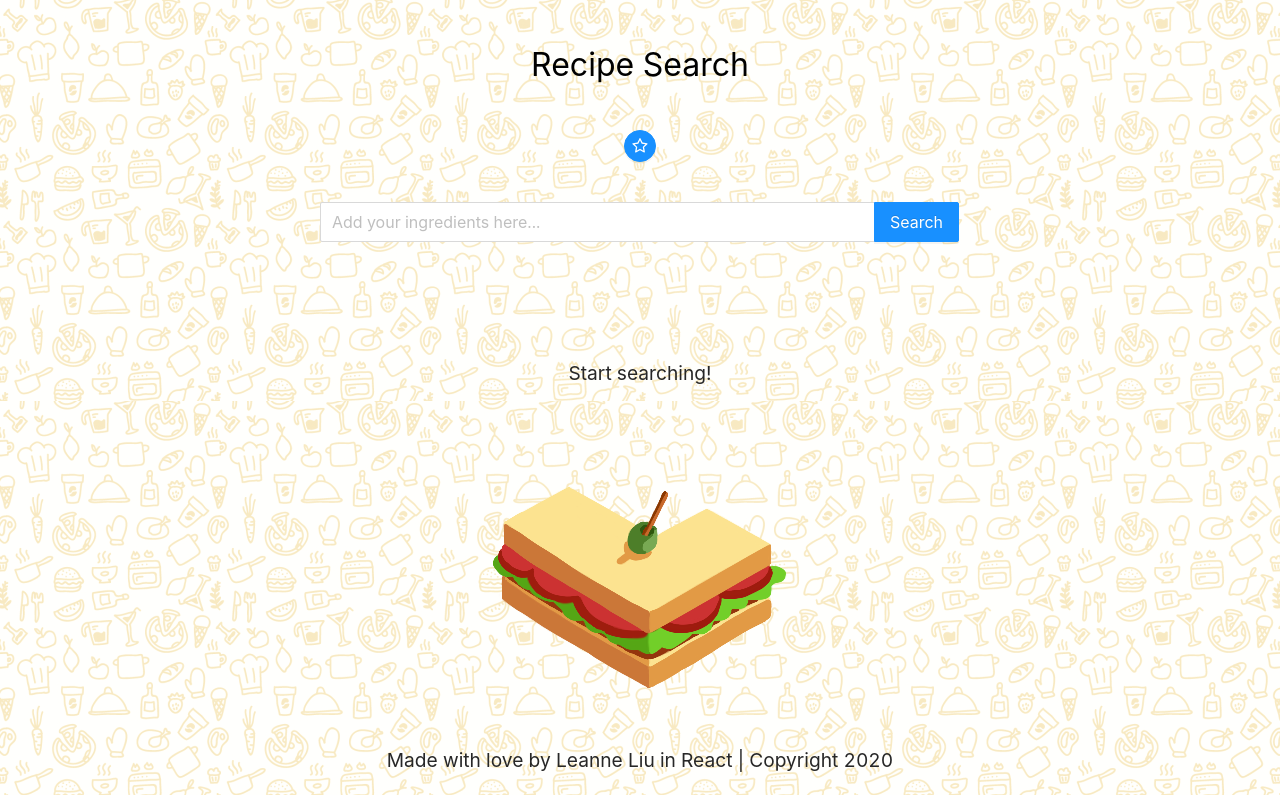
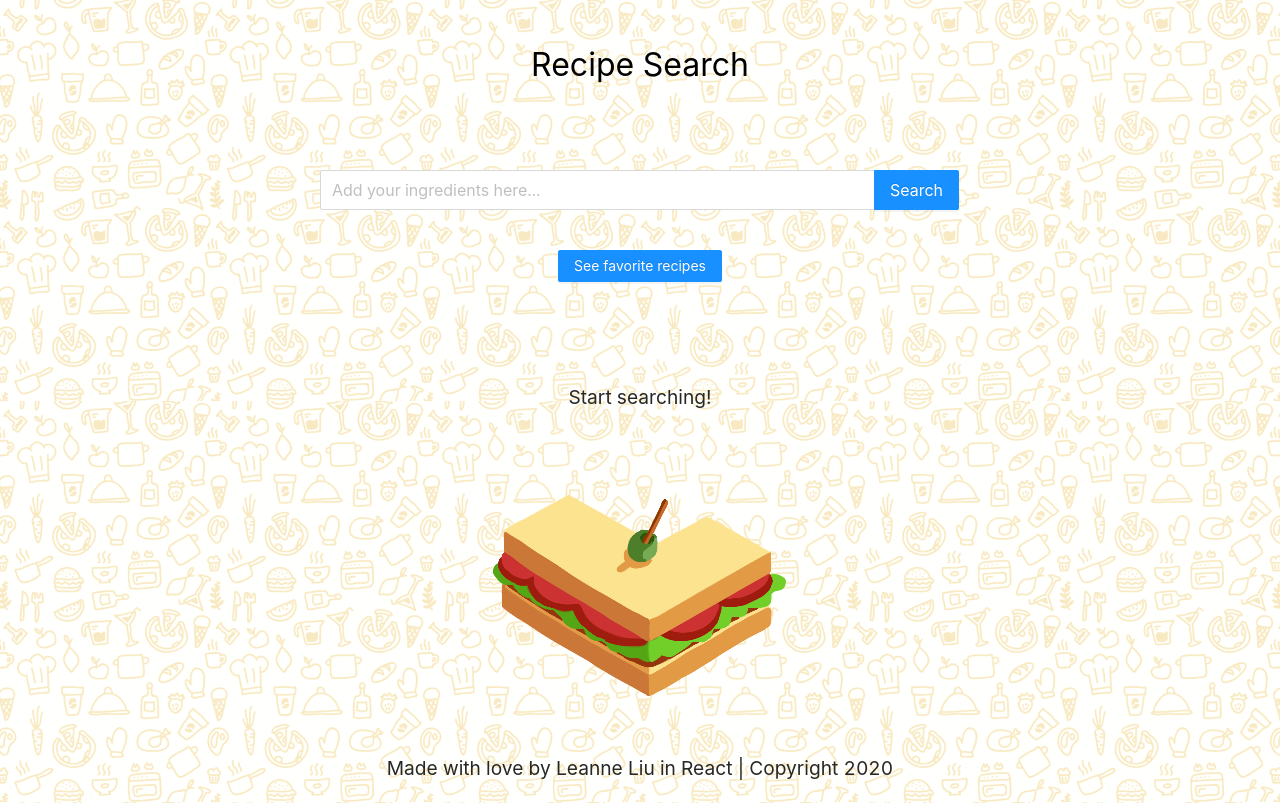
Before and after one commit to liul26/recipe-search, a React (Create React App) app: page / in a window 1280 px wide. Built offline with nearby package versions, Linux system fonts and the light colour scheme.

Commit message:
favoirtes function implemented!

```diff
--- a/src/App.css
+++ b/src/App.css
@@ -62,7 +62,7 @@
   /* flex-wrap: wrap; */
   flex-direction: column;
   justify-content: center;
-  padding-top: 0.5rem;
+  /* padding-top: 0.5rem; */
 }
 
 .results {
@@ -71,7 +71,7 @@
   display: flex;
   flex-wrap: wrap;
   justify-content: center;
-  padding-top: 0.5rem;
+  /* padding-top: 0.5rem; */
 }
 
 .image-wrap {
--- a/src/App.js
+++ b/src/App.js
@@ -15,6 +15,15 @@ function App() {
   const [loading, setLoading] = useState(false)
   const [prevsearch, setprevSearch] = useState('')
   const [init, setInit] = useState(false)
+  const [myfaves, setMyFaves] = useState([])
+
+  function getFaved () {
+    let faves = []
+    if (localStorage && localStorage.getItem('faved')) {
+      faves = JSON.parse(localStorage.getItem('faved'))
+    }
+    setMyFaves(faves)
+  }
 
   async function getRecipes(){
     setLoading(true)
@@ -40,16 +49,12 @@ function App() {
     setLoading(false)
     console.log(recipes)
     setInit(true)
-
   }
 
     return (
       <div className="App">
         <header className="App-header">
           <div className="title-wrap">Recipe Search</div>
-          <Tooltip title="search">
-            <Button type="primary" shape="circle" icon={<StarOutlined />} />
-          </Tooltip>
           <div className="input-wrap">
             <Search
               placeholder="Add your ingredients here..."
@@ -61,6 +66,14 @@ function App() {
               onSearch={value => console.log(value)}
             />
           </div>
+          <div className="loading-wrap">
+            <Tooltip title="favorite">
+                <Button type="primary" onClick={getFaved}>
+                  See favorite recipes
+                </Button>
+            </Tooltip>
+          </div>
+
         </header>
 
         <div className="body">
@@ -72,6 +85,9 @@ function App() {
             {console.log(prevsearch)}
           </div>}
           {!init && <div className="text-wrap">Start searching!</div>}
+          <div className="results">
+            {myfaves.map((recipe, i)=> {console.log(recipe); return <Recipe key={`favorite-${i}`} recipe={recipe} />})}
+          </div>
           <div className="results">
             {recipes.map((recipe, i)=> <Recipe key={i} {...recipe} />)}
           </div>
@@ -88,19 +104,46 @@ function App() {
 }
 
 function Recipe(props){
+  console.log(props)
   const imageurl = props.recipe.image //props accounts for recipe.hits already
   const source = props.recipe.url
   const label = props.recipe.label
   const webname = props.recipe.source
+
+  //have a function that saves faves to localstorage
+  function favorite() {
+    let favoriteRecipes = []
+    if (localStorage && localStorage.getItem('faved')) {
+      favoriteRecipes = JSON.parse(localStorage.getItem('faved'))
+    }
+    let existing=favoriteRecipes.filter(x=>x.url===props.recipe.url)
+    if (existing.length <= 0) {
+      favoriteRecipes.push(props.recipe)
+    } else {
+      let index = favoriteRecipes.findIndex(x=>x.url===props.recipe.url)
+      favoriteRecipes.splice(index, 1)
+    }
+    localStorage.setItem('faved', JSON.stringify(favoriteRecipes))
+  }
+
+// onClick={()=>window.open(source, '_blank')}
   return (
-    <div className="recipe" onClick={()=>window.open(source, '_blank')}>
+    <div className="recipe">
      {/* images.fixed_height. <-- also ok to take out below */}
       <Card
           hoverable
           style={{ width: 300 }}
           cover={<img alt="recipe photo" src= {imageurl} />}
-        >
-          <Meta title={label} description={webname} />
+      >
+      <Meta title={label} description={webname} />
+      <Tooltip title="Favorite this recipe">
+        <Button
+          // shape="circle"
+          icon={<StarOutlined />}
+          onClick={favorite}
+          style={{ marginTop: 20 }}
+        >Add to favorites</Button>
+      </Tooltip>
       </Card>
   </div>)
 }
```
